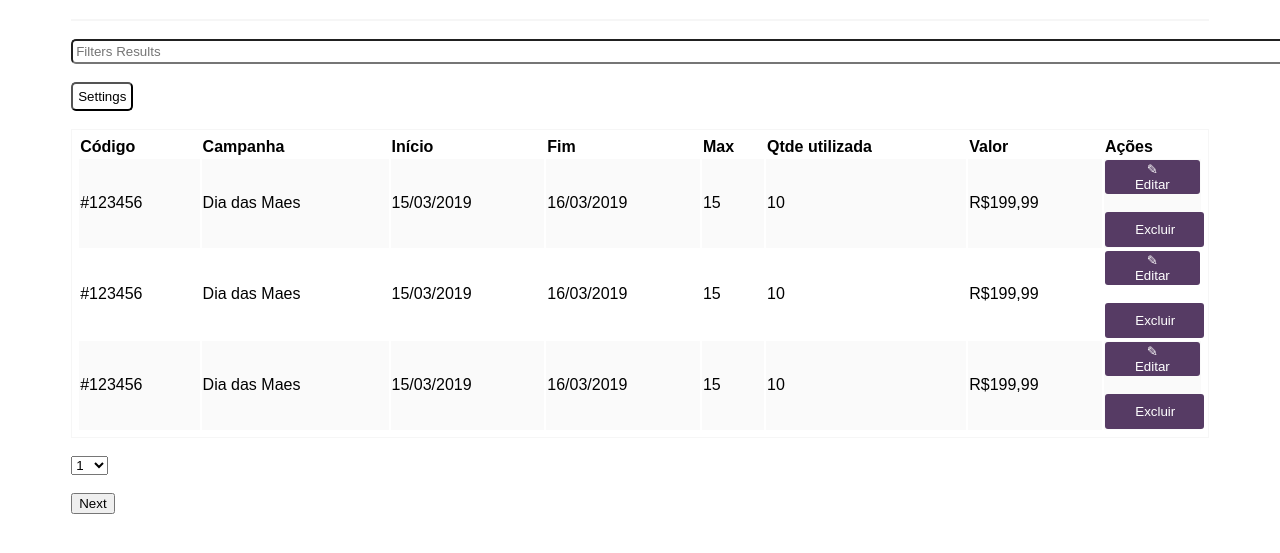
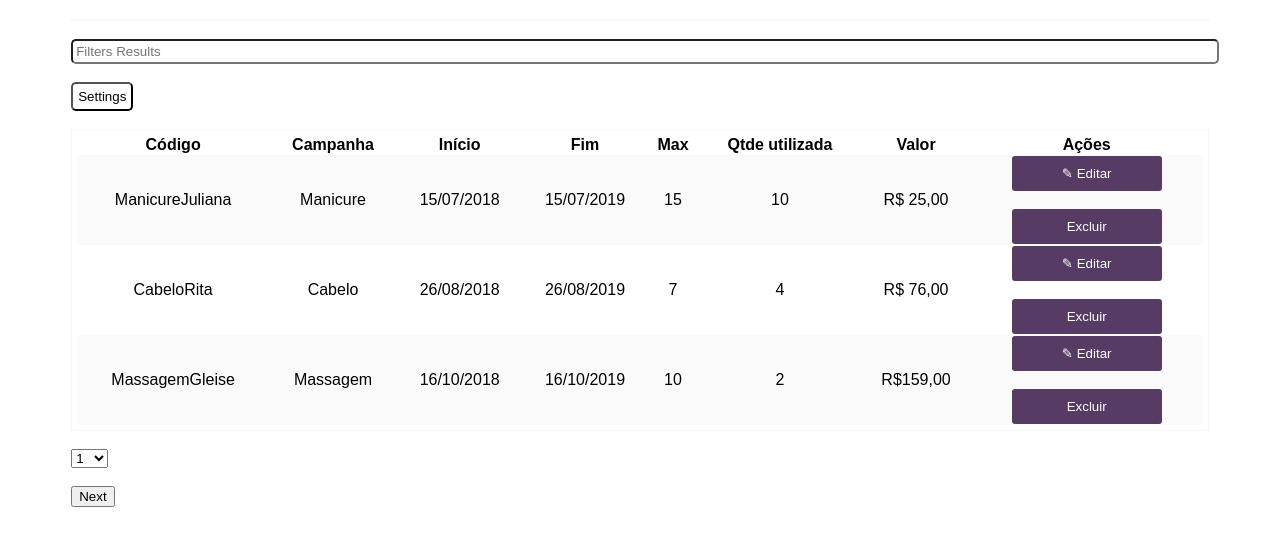
Before and after one commit to patrickpuertas1/DESAFIO-FIAP---Projeto-SINGU, a plain HTML site: page Desafio SINGU (1)/index.html in a window 1280 px wide. Shown: the part 159-712 px from the top of the page. Drawn offline with Linux system fonts and the light colour scheme.

Commit message:
Add files via upload

```diff
--- a/Desafio SINGU (1)/css/style.css
+++ b/Desafio SINGU (1)/css/style.css
@@ -22,7 +22,7 @@ h1{
 }
 
 table{
-  text-align: left;
+  text-align: center;
   width: 90%;
   margin: auto;
   padding: 5px;
@@ -47,7 +47,7 @@ table{
 
 #Filters{
   margin-left: 5%;
-  width: 1210px;
+  width: 90%;
   background-color: white;
   border-radius: 5px;
   padding: 3px 3px 3px 3px;
@@ -57,9 +57,10 @@ table{
   background-color: rgb(86,59,100);
   border: 0px;
   border-radius: 3px;
-  padding: 2px 30% 2px 30%;
+  padding: 10px 5px 10px 5px;
   text-align: center;
   color: white;
+  width: 150px;
 }
 
 #Editar:hover{
@@ -75,9 +76,10 @@ table{
   background-color: rgb(86,59,100);
   border: 0px;
   border-radius: 3px;
-  padding: 10px 30% 10px 32%;
+  padding: 10px 5px 10px 5px;
   text-align: center;
   color: white;
+  width: 150px;
 }
 
 #Excluir:hover{
@@ -111,9 +113,9 @@ tr:nth-child(even){
 
 .modal-content{
   background-color: rgb(245,245,245);
-  margin: 20% auto;
-  padding: 300px;
-  width: 2%;
+  margin: 5% auto;
+  padding: 250px;
+  width: 4%;
   box-shadow: 0 5px 8px 0 rgba(0,0,0,.2), 0 7px 20px 0 rgba(0,0,0,.17);
   animation-name: modalopen;
   animation-duration: 1s;
--- a/Desafio SINGU (1)/index.html
+++ b/Desafio SINGU (1)/index.html
@@ -2,13 +2,18 @@
 <html lang="pt-br">
   <head>
     <meta charset="utf-8">
+    <meta name="author" content="Patrick Puertas">
+    <meta name="description" content="DESAFIO FIAP">
+    <link rel="stylesheet" href="css/style.css">
+    <link rel="shortcut icon" href="Imagens/singu_faveicon.png">
     <title>Projeto SINGU</title>
-    <link rel="stylesheet" href="css/style.css">
   </head>
   <body>
     <div id="simpleModal" class="modal">
       <div class="modal-content">
+        <div class="inside_modal" id="editar_modal">
           <h2 id="h2_modal">Editar Voucher</h2>
+        </div>
           <div class="inside_modal" id="codigo_modal">
             <h4>CÓDIGO</h4>
             <input type="text" name="cd_modal" placeholder="Insira o código">
@@ -37,17 +42,18 @@
             <h4>QTDE UTILIDADE</h4>
             <input type="text" name="qtde_modal" placeholder="Insira a Qtde utilizada">
           </div>
-          <footer>
             <button type="button" name="closeBtn" id="closeBtn">Cancelar</button>
-            <button type="button" name="save_close" id="save_close">Salvar e Fechar</button>
-          </footer>
+            <button type="button" name="save_close" id="save_close" onclick="closeModal()">Salvar e Fechar</button>
       </div>
     </div>
+    <header>
       <div id="Header"> <img src="Imagens/singu_logo.png" alt="Logo" id="logo"> </div>
       <div id="Voucher">
         <h1>Vouchers</h1>
       </div>
-      </br>
+    </header>
+    <nav>
+      <br>
       <div>
         <input type="text" name="Filters" id="Filters" placeholder="Filters Results">
       </div>
@@ -55,8 +61,10 @@
       <div>
         <button id="Settings" type="button" name="Settings">Settings</button>
       </div>
+    </nav>
       <br>
-        <table>
+      <section>
+        <table cellspacing="0">
           <tr>
             <th>Código</th>
             <th>Campanha</th>
@@ -68,37 +76,39 @@
             <th>Ações</th>
           </tr>
           <tr>
-          <td>#123456</td>
-          <td>Dia das Maes</td>
-          <td>15/03/2019</td>
-          <td>16/03/2019</td>
+            <td>ManicureJuliana</td>
+            <td>Manicure</td>
+            <td>15/07/2018</td>
+            <td>15/07/2019</td>
             <td>15</td>
             <td>10</td>
-          <td>R$199,99</td>
+            <td>R$ 25,00</td>
             <td class="td" id="td"> <button type="button" name="editar" id="Editar" class="Editar">&#9998; Editar</button><br><br> <button type="button" name="excluir" id="Excluir">Excluir</button> </td>
           </tr>
           <tr>
-          <td>#123456</td>
-          <td>Dia das Maes</td>
-          <td>15/03/2019</td>
-          <td>16/03/2019</td>
-          <td>15</td>
-          <td>10</td>
-          <td>R$199,99</td>
+            <td>CabeloRita</td>
+            <td>Cabelo</td>
+            <td>26/08/2018</td>
+            <td>26/08/2019</td>
+            <td>7</td>
+            <td>4</td>
+            <td>R$ 76,00</td>
             <td class="td" id="td"> <button type="button" name="editar" id="Editar" class="Editar">&#9998; Editar</button><br><br> <button type="button" name="excluir" id="Excluir">Excluir</button> </td>
           </tr>
           <tr>
-          <td>#123456</td>
-          <td>Dia das Maes</td>
-          <td>15/03/2019</td>
-          <td>16/03/2019</td>
-          <td>15</td>
+            <td>MassagemGleise</td>
+            <td>Massagem</td>
+            <td>16/10/2018</td>
+            <td>16/10/2019</td>
             <td>10</td>
-          <td>R$199,99</td>
+            <td>2</td>
+            <td>R$159,00</td>
             <td class="td" id="td"> <button type="button" name="editar" id="Editar" class="Editar">&#9998; Editar</button><br><br> <button type="button" name="excluir" id="Excluir">Excluir</button> </td>
           </tr>
         </table>
+      </section>
           <br>
+            <footer>
               <div>
                 <select id="Select" class="Select" name="Select">
                   <option>1</option>
@@ -115,6 +125,7 @@
               </div>
                 <br>
               <button id="Next" type="button" name="Next">Next</button>
+            </footer>
     <script src="js/main.js"></script>
   </body>
 </html>
--- a/Desafio SINGU (1)/js/main.js
+++ b/Desafio SINGU (1)/js/main.js
@@ -11,15 +11,9 @@ closeBtn.addEventListener('click', closeModal);
 window.addEventListener('click', outsideClick);
 
 function openModal(){
-  modal.style.display = 'block';
+  simpleModal.style.display = 'block';
 }
 
 function closeModal(){
-  modal.style.display = 'none';
+  simpleModal.style.display = 'none';
 }
-
-function outsideClick(){
-  if(e.target == modal){
-  modal.style.display = 'none';
-  }
-}
```
Also changed, not shown: Desafio SINGU (1)/Imagens/singu_faveicon.png (added). Lines whose indentation alone changed are shown as unchanged.
